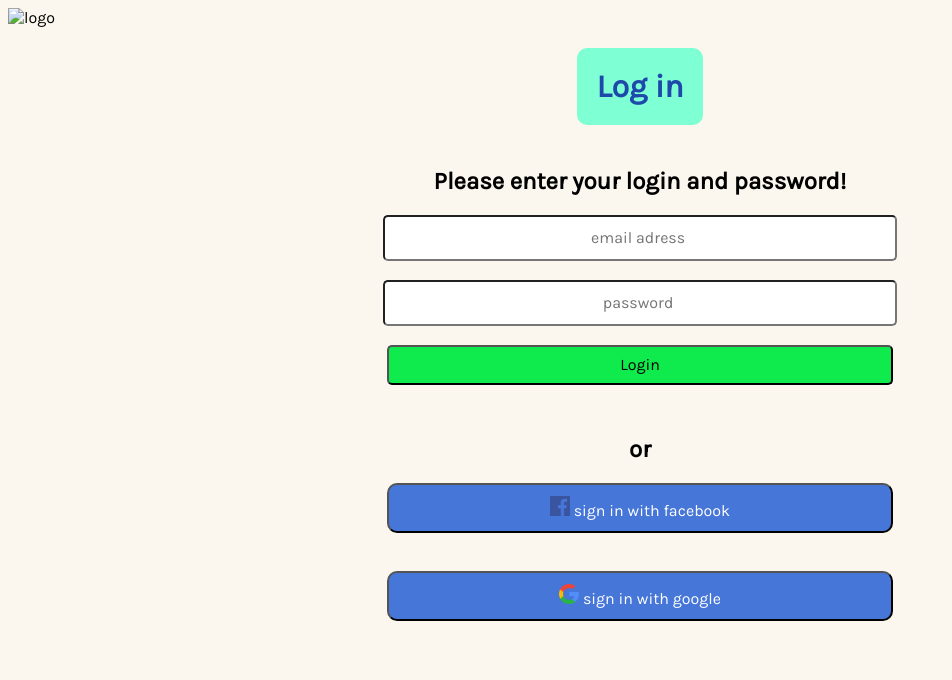
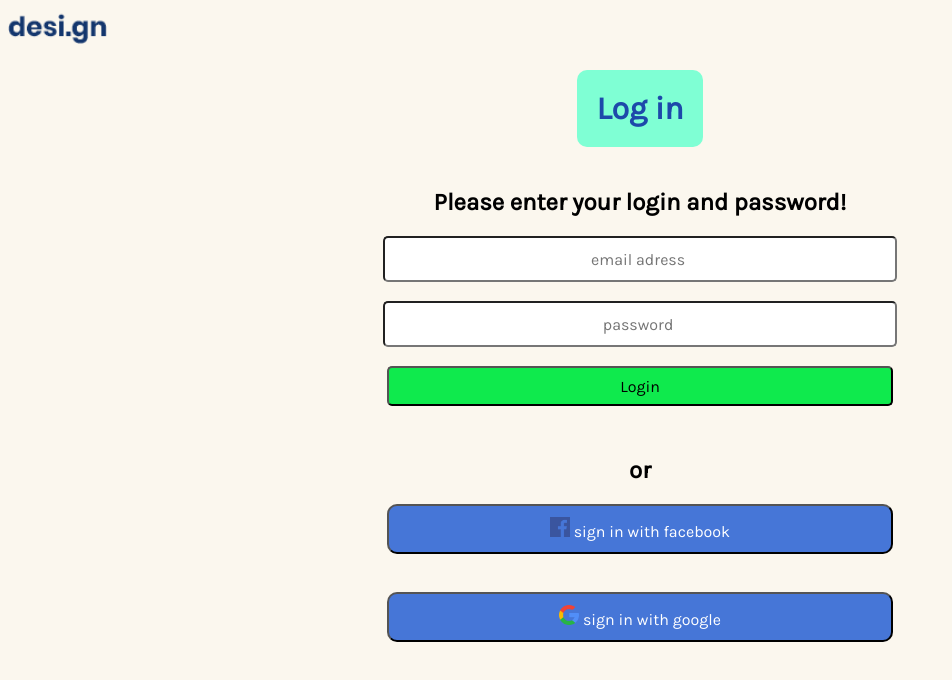
Before and after one commit to ABRACHE01/brief4-individually, a plain HTML site: page login.html in a window 1280 px wide. Shown: the whole page, without its empty margins (0-952 px from the left). Drawn offline with Linux system fonts and the light colour scheme; the site is published under a folder, as on GitHub Pages, so addresses that start at the root find nothing.

Commit message:
assjusting

```diff
--- a/login.html
+++ b/login.html
@@ -10,7 +10,7 @@
 </head>
 <body>
     <header>
-        <img id="logo" src="/images/logo.png" alt="logo">
+        <img id="logo" src="images/logo.png" alt="logo">
     </header>
     <main class="login">
         <h1> Log in </h1>
```
